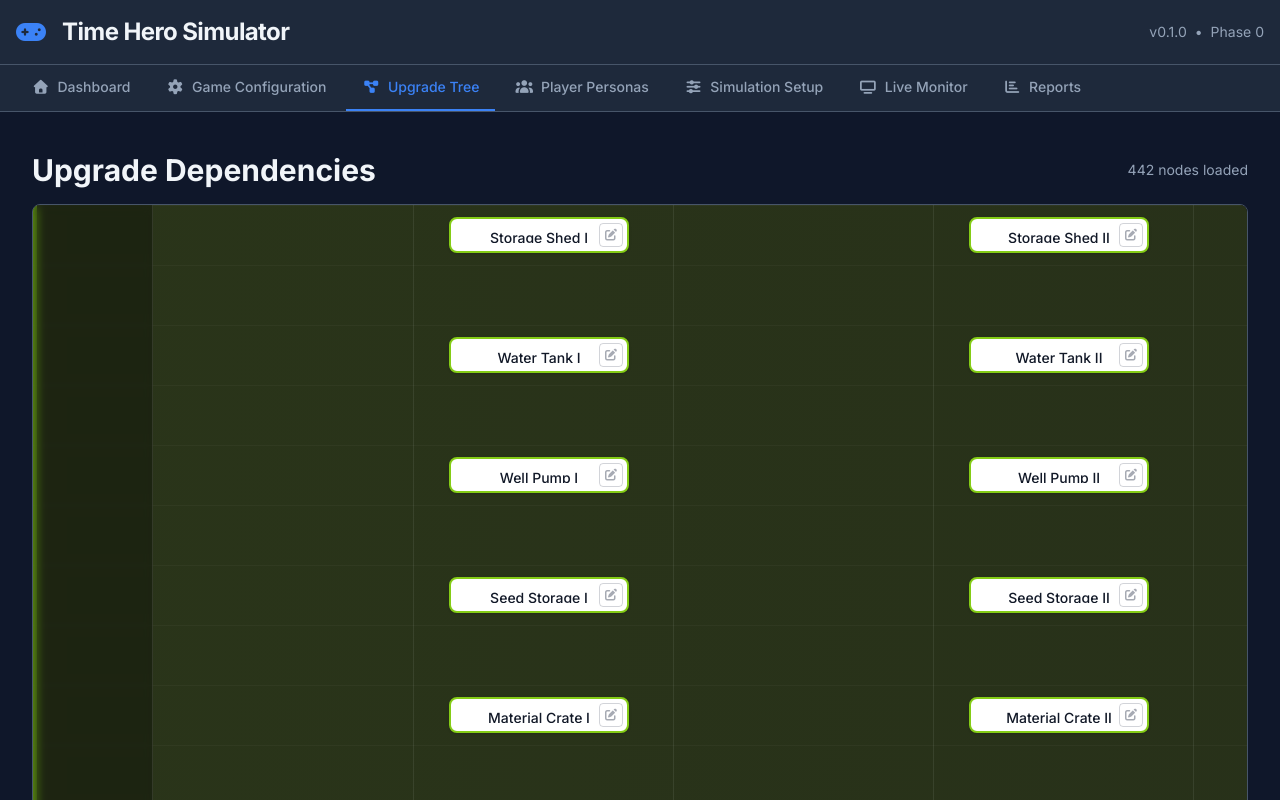
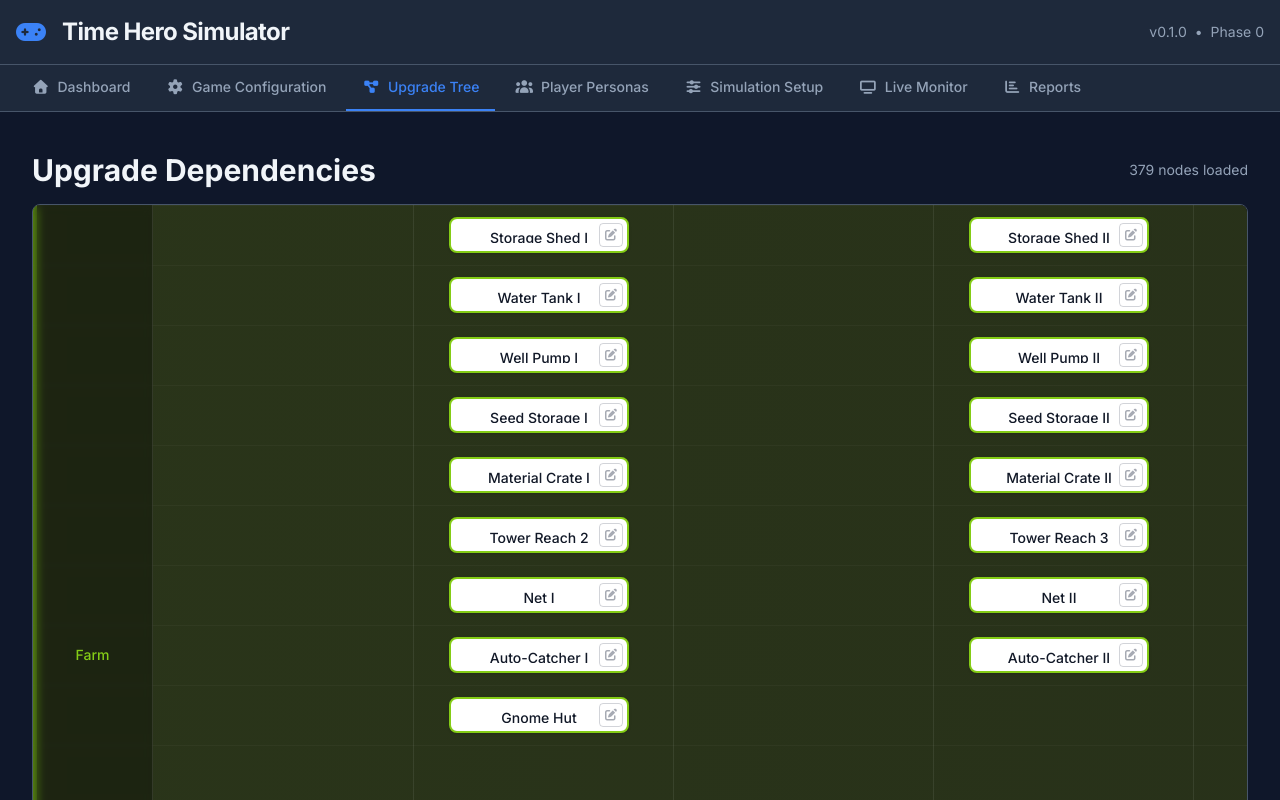
Before and after one commit to GuvBubbs/TimeHeroSim2, a Vue app: page /TimeHeroSim2/upgrade-tree in a window 1280 px wide. Shown: the top 800 px of the page. Built offline with nearby package versions, Linux system fonts and the light colour scheme.

Commit message:
Upgrade Tree - Fix lane gaps and data issues

```diff
--- a/src/components/UpgradeTree/TreeGrid.vue
+++ b/src/components/UpgradeTree/TreeGrid.vue
@@ -123,8 +123,8 @@ const gridStyle = computed(() => {
     const swimlaneNodes = props.nodes.filter(n => n.swimlane === swimlane.id)
 
     if (swimlaneNodes.length === 0) {
-      // Empty swimlane - use single row height for grid alignment
-      totalHeight += props.gridConfig.rowHeight + props.gridConfig.rowGap
+      // Empty swimlane - use zero height to eliminate gaps
+      // totalHeight += 0 (no need to add anything)
     } else {
       // Find the maximum row number (could be fractional from spacing)
       const maxRow = Math.max(0, ...swimlaneNodes.map(n => n.row || 0))
@@ -217,8 +217,8 @@ function getSwimlaneHeight(swimlane: Swimlane): number {
   const swimlaneNodes = props.nodes.filter(n => n.swimlane === swimlane.id)
 
   if (swimlaneNodes.length === 0) {
-    // Empty swimlane - use single row height for grid alignment
-    return props.gridConfig.rowHeight + props.gridConfig.rowGap
+    // Empty swimlane - use zero height to eliminate gaps
+    return 0
   } else {
     // Calculate height based on actual row usage (matching store logic)
     const maxRow = Math.max(0, ...swimlaneNodes.map(n => n.row || 0))
--- a/src/stores/upgradeTree.ts
+++ b/src/stores/upgradeTree.ts
@@ -80,27 +80,34 @@ export const useUpgradeTreeStore = defineStore('upgradeTree', () => {
 
   // Helper to get swimlane start Y position
   function getSwimlaneStartY(swimlaneId: string): number {
+    // Ensure we have nodes loaded
+    if (nodes.value.length === 0) {
+      return 0
+    }
+
     let y = 0
 
+    // Calculate height for each swimlane up to the target
     for (const swimlane of swimlanes.value) {
       if (swimlane.id === swimlaneId) {
         break
       }
 
-      // Calculate height for this swimlane based on actual row usage
-      const swimlaneNodesInThisLane = swimlaneNodes.value[swimlane.id] || []
-      if (swimlaneNodesInThisLane.length === 0) {
-        // Empty swimlane - use single row height for grid alignment
-        y += gridConfig.value.rowHeight + gridConfig.value.rowGap
-        continue
+      // Get nodes in this swimlane directly from nodes array
+      const swimlaneNodesArray = nodes.value.filter(node => node.swimlane === swimlane.id)
+
+      if (swimlaneNodesArray.length === 0) {
+        // Empty swimlane - use zero height to eliminate gaps
+        continue // Don't add any height - this eliminates the gap!
       }
 
-      // Find the maximum row number (could be fractional)
-      const maxRow = Math.max(0, ...swimlaneNodesInThisLane.map(n => n.row || 0))
+      // Find the maximum row number used in this swimlane
+      const maxRow = Math.max(0, ...swimlaneNodesArray.map(n => n.row || 0))
 
-      // Calculate height: (maxRow + 1) * row spacing (no extra padding)
-      const rowSpace = (maxRow + 1) * (gridConfig.value.rowHeight + gridConfig.value.rowGap)
-      y += rowSpace
+      // Calculate height: (maxRow + 1) * row spacing
+      const swimlaneHeight = (maxRow + 1) * (gridConfig.value.rowHeight + gridConfig.value.rowGap)
+
+      y += swimlaneHeight
     }
 
     return y
@@ -165,8 +172,8 @@ export const useUpgradeTreeStore = defineStore('upgradeTree', () => {
       return 'mining'
     }
 
-    // Default fallback
-    return 'farm'
+    // Default fallback - unrecognized files go to "Other" swimlane
+    return 'other'
   }
 
   // Convert GameDataItem to TreeNode
@@ -247,8 +254,20 @@ export const useUpgradeTreeStore = defineStore('upgradeTree', () => {
           // Exclude crops (they're farmable items, not upgrades)
           if (item.sourceFile === 'crops.csv') return false
 
-          // Only include items that have prerequisites OR are dependencies of other items
-          return item.prerequisites.length > 0 || hasItemAsDependency(item.id, gameDataStore.items)
+          // Exclude reference data files - these are simulation data, not upgrades
+          if (item.sourceFile === 'weapons.csv') return false
+          if (item.sourceFile === 'tools.csv') return false
+          if (item.sourceFile === 'armor_base.csv') return false
+          if (item.sourceFile === 'armor_effects.csv') return false
+          if (item.sourceFile === 'armor_potential.csv') return false
+          if (item.sourceFile === 'helpers.csv') return false
+
+          // Only include items that have prerequisites OR are dependencies of other items OR are repeatable actions
+          const hasPrerequisites = item.prerequisites.length > 0
+          const isDependency = hasItemAsDependency(item.id, gameDataStore.items)
+          const isRepeatable = (item as any).repeatable === 'TRUE' || (item as any).repeatable === true
+
+          return hasPrerequisites || isDependency || isRepeatable
         })
         .map(convertToTreeNode)
 
@@ -587,16 +606,11 @@ export const useUpgradeTreeStore = defineStore('upgradeTree', () => {
           })
         })
 
-        // Move to next row for the next category
+        // Move to next row for the next category (no extra spacing between types)
         currentRow++
       })
 
-      // Add one row spacing between type groups (only if we have more types coming)
-      const typeEntries = Array.from(typeGroups.entries())
-      const currentTypeIndex = typeEntries.findIndex(([t]) => t === type)
-      if (currentTypeIndex < typeEntries.length - 1) {
-        currentRow++ // One full row gap between different types
-      }
+      // No extra spacing between type groups - keep it compact
     })
   }
 
--- a/src/types/upgrade-tree.ts
+++ b/src/types/upgrade-tree.ts
@@ -105,7 +105,8 @@ export const SWIMLANES: Swimlane[] = [
   { id: 'adventure', label: 'Adventure - Routes', color: '#ef4444' },     // red
   { id: 'forge', label: 'Forge', color: '#f97316' },         // orange
   { id: 'mining', label: 'Mining', color: '#78716c' },       // stone
-  { id: 'tower', label: 'Tower', color: '#3b82f6' }          // blue
+  { id: 'tower', label: 'Tower', color: '#3b82f6' },         // blue
+  { id: 'other', label: 'Other', color: '#6b7280' }          // gray
 ]
 
 // Grid configuration from design document
--- a/src/utils/graphBuilder.ts
+++ b/src/utils/graphBuilder.ts
@@ -213,6 +213,8 @@ function calculateLaneBoundaries(laneHeights: Map<string, number>): Map<string,
     // Only add padding and advance Y position if the lane has height
     if (height > 0) {
       cumulativeY += height + LAYOUT_CONSTANTS.LANE_PADDING
+    } else {
+      console.log(`🏊 ZERO HEIGHT LANE: ${lane} - skipping padding`)
     }
   })
 
@@ -290,6 +292,7 @@ function calculateLaneHeights(items: GameDataItem[]): Map<string, number> {
       // Empty lane: allocate zero height to avoid empty rows
       laneHeights.set(lane, 0)
       laneAnalysis.set(lane, { maxTier: -1, maxNodesInTier: 0, totalNodes: 0 })
+      console.log(`🏊 EMPTY LANE: ${lane} → height 0px (was 100px)`)
       return
     }
 
```
Also changed, not shown: public/Data/Actions/farm_actions.csv, public/Data/Actions/forge_actions.csv, public/Data/Actions/town_material_trader.csv, public/Data/Unlocks/vendors.csv, 1 other file (tests, documents, lock files or other folders).
